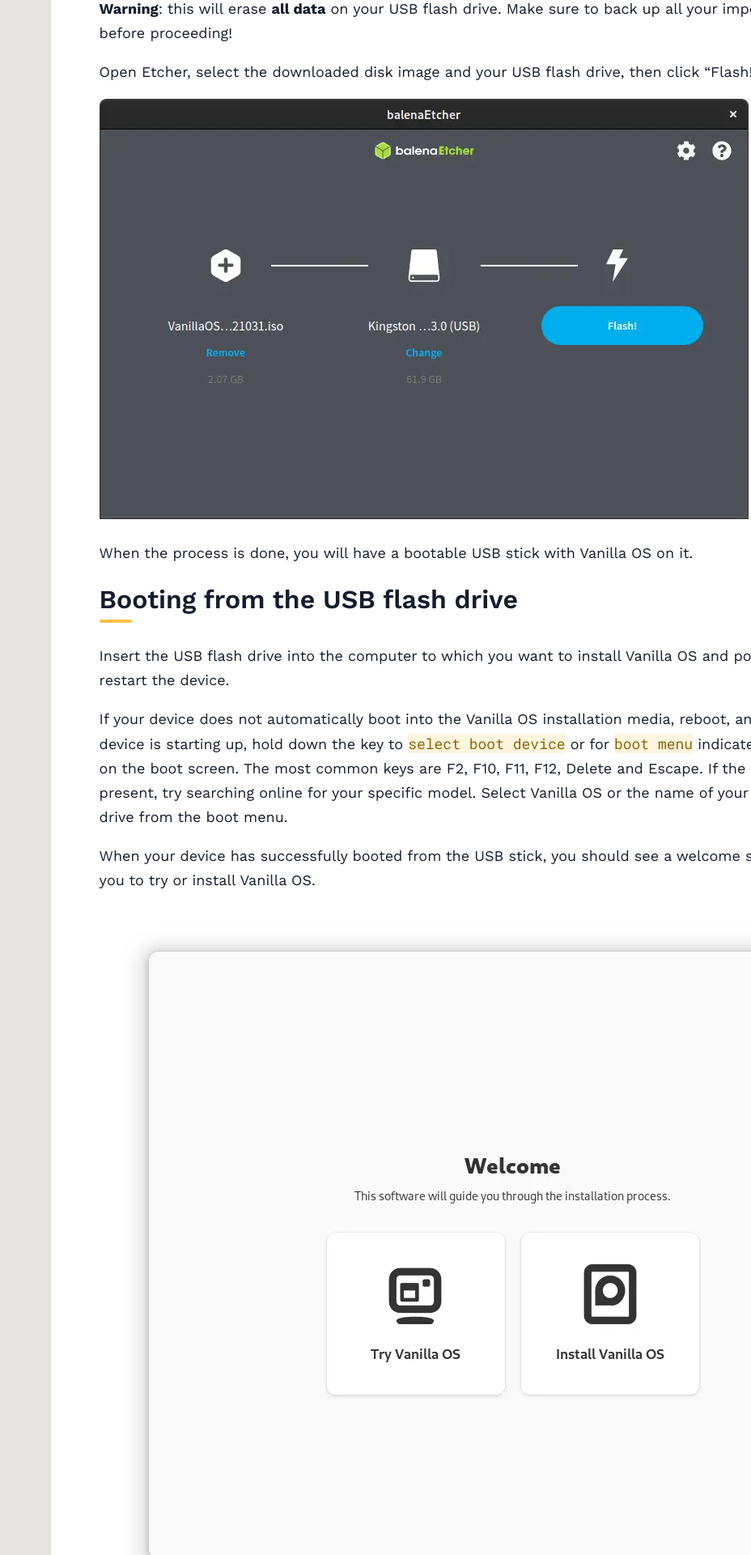
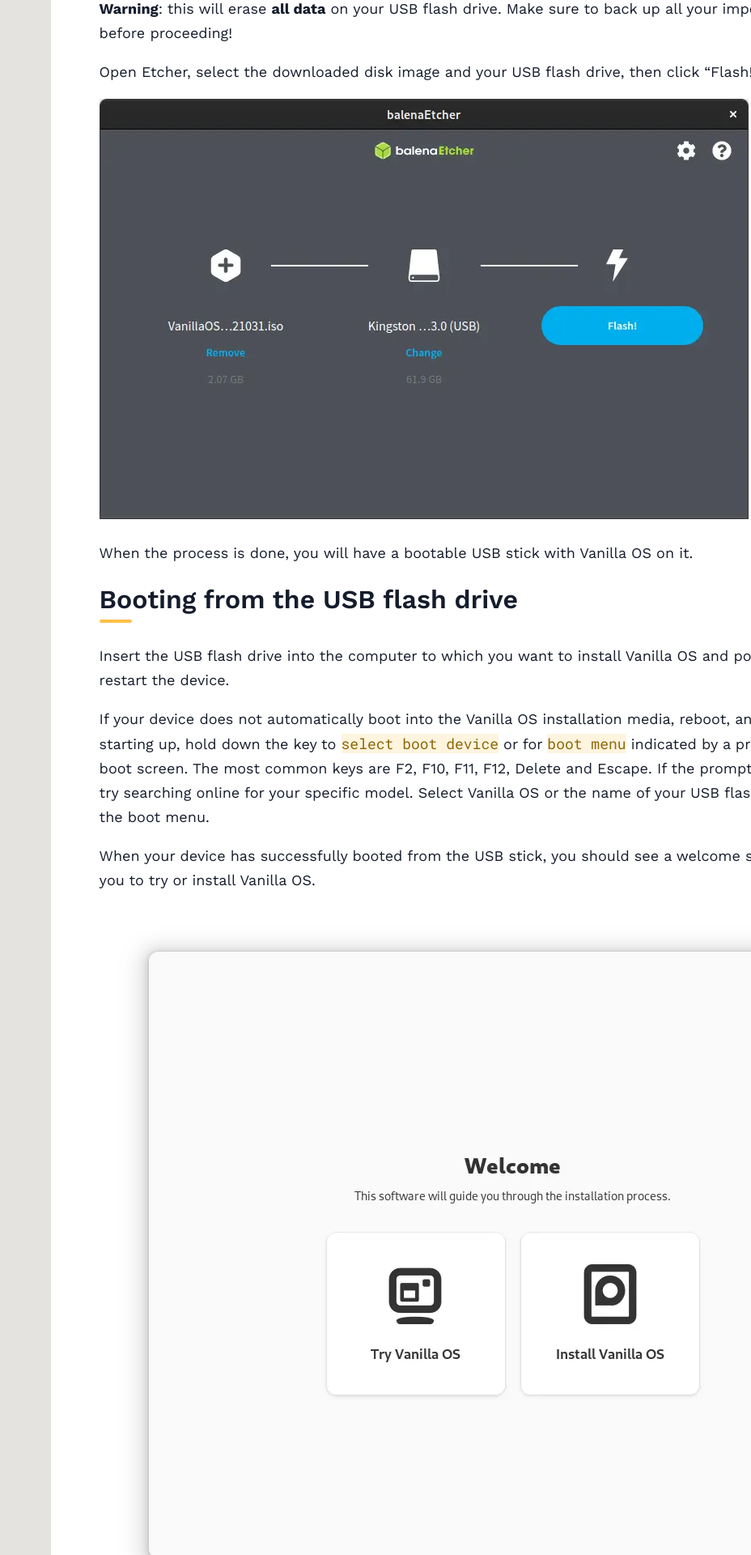
Before and after one commit to Vanilla-OS/documentation, a Jekyll site: the page built from docs/installation/index.md, in a window 1280 px wide. Shown: the part 832-2752 px from the top of the page at 81% size, without its empty margins (352-1280 px from the left). Built offline with Jekyll 4.4.1, drawn with Linux system fonts in a browser that asks for light colours.

Commit message:
Update wording

```diff
--- a/docs/installation/index.md
+++ b/docs/installation/index.md
@@ -33,7 +33,7 @@ When the process is done, you will have a bootable USB stick with Vanilla OS on
 ## Booting from the USB flash drive
 Insert the USB flash drive into the computer to which you want to install Vanilla OS and power up or restart the device.
 
-If your device does not automatically boot into the Vanilla OS installation media, reboot, and while the device is starting up, hold down the key to `select boot device` or for `boot menu` indicated by a prompt on the boot screen. The most common keys are F2, F10, F11, F12, Delete and Escape. If the prompt isn't present, try searching online for your specific model. Select Vanilla OS or the name of your USB flash drive from the boot menu.
+If your device does not automatically boot into the Vanilla OS installation media, reboot, and while it is starting up, hold down the key to `select boot device` or for `boot menu` indicated by a prompt on the boot screen. The most common keys are F2, F10, F11, F12, Delete and Escape. If the prompt isn't present, try searching online for your specific model. Select Vanilla OS or the name of your USB flash drive from the boot menu.
 
 When your device has successfully booted from the USB stick, you should see a welcome screen inviting you to try or install Vanilla OS.
 
```
